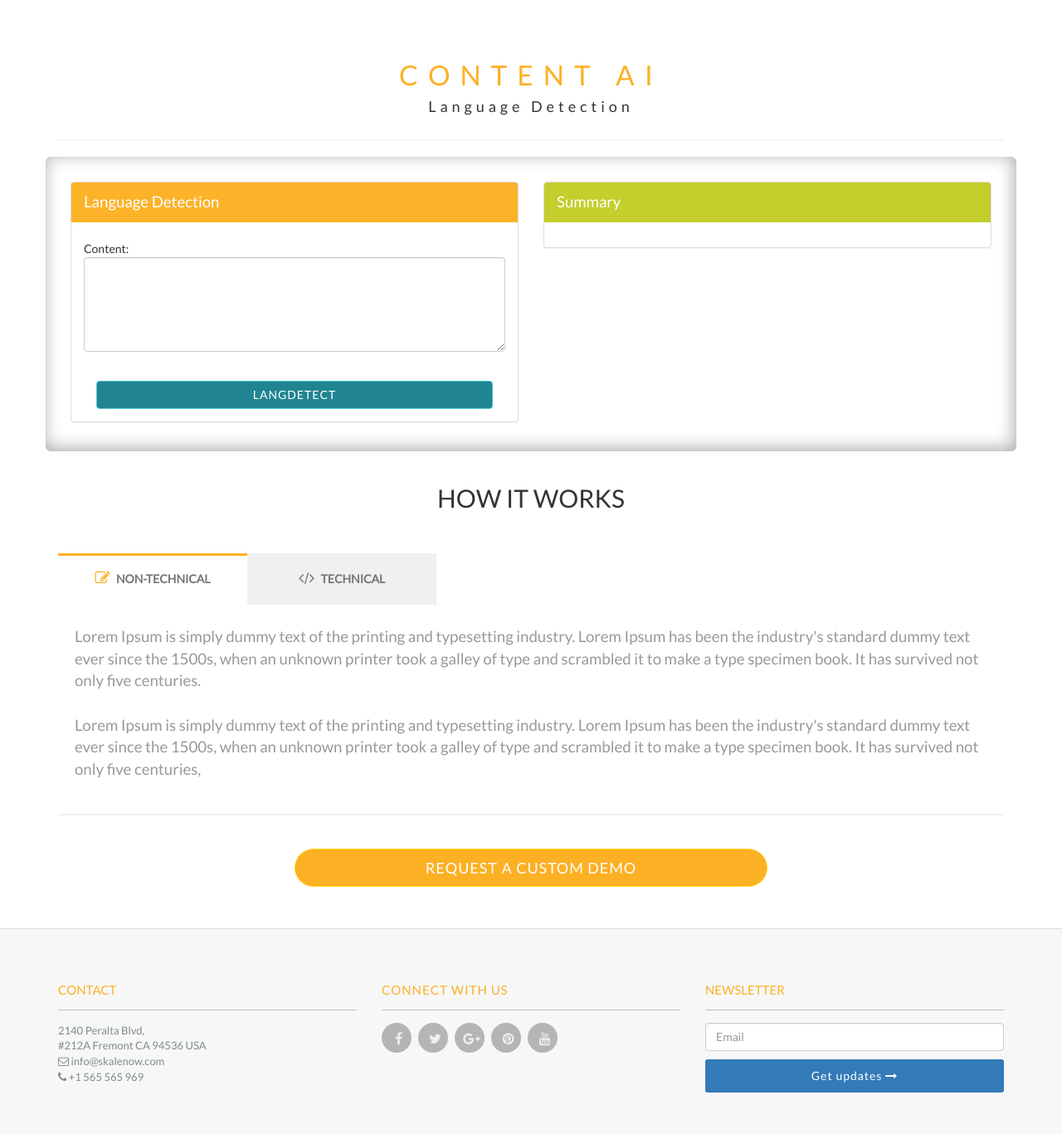
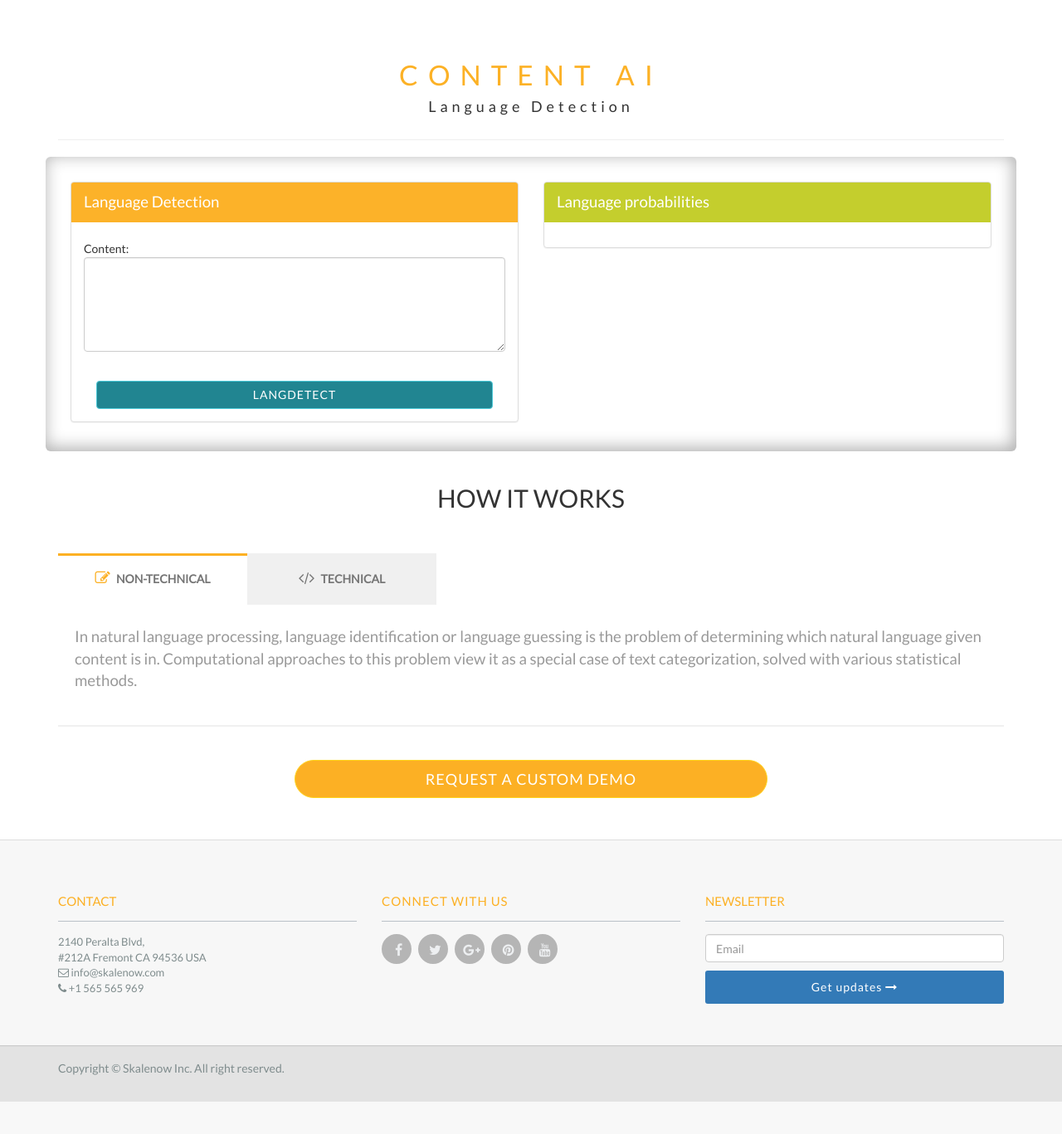
Before and after one commit to varadhodiyil/datasciencesolution, a Django app: page /langdect/ in a window 1280 px wide. Shown: the part 68-1435 px from the top of the page at 83% size. After the commit the page ends 1396 px from the top, so only its background shows below. Run offline with Django 3.2, Linux system fonts and the light colour scheme; some libraries are stand-ins or nearby versions.

Commit message:
General Fixes

```diff
--- a/datascience/datascience/core/resources.py
+++ b/datascience/datascience/core/resources.py
@@ -1,6 +1,7 @@
 from datascience.core.classifiers.credit_analysis import CreditRiskAnalysis
 from datascience.core.classifiers.credit_fraud import RandomForest , load_credit_fraud_Model
 creditRisk = CreditRiskAnalysis()
+from langdetect import detect_langs
 # fraud_detection  = RandomForest(classColumn="Class")
 # fraud_detection.train()
 # creditRisk.train()
@@ -11,3 +12,7 @@
 
 def predict_fraud(data):
     return fraud_detection.predict([data.values()])
+
+def lang_detect(data):
+    data = data['text']
+    return detect_langs(data)
--- a/datascience/datascience/core/views.py
+++ b/datascience/datascience/core/views.py
@@ -6,40 +6,90 @@
 from rest_framework.decorators import api_view
 from rest_framework.decorators import parser_classes
 from rest_framework.response import Response
-from datascience.core.resources import predict_credit_risk , predict_fraud
+from datascience.core.resources import predict_credit_risk , predict_fraud , lang_detect
 # Create your views here.
 credit_data = [
-            {
-                "type": "RevolvingUtilizationOfUnsecuredLines" , "min":"0" , "max":"1" , "step":"0.01","val":0.05
-            },
-            {
-                "type": "Age" , "min":"18" , "max":"80" , "step":"1" , "val":30
-            },
-            {
-                "type": "Days59PastDueNotWorse" , "min":"0" , "max":"1000" , "step":"1","val" : 25
-            },
-            {
-                "type": "DebtRatio" , "min":"0" , "max":"1" , "step":"0.01" , "val" : 0.25
-            },
-            {
-                "type": "MonthlyIncome" , "min":"100" , "max":"100000000" , "step":"50" , "val":2500
-            },
-            {
-                "type": "NumberOfOpenCreditLinesAndLoans" , "min":"0" , "max":"1000" , "step":"1","val" : 80
-            },
-            {
-                "type": "NumberOfTimes90DaysLate" , "min":"0" , "max":"1000" , "step":"1","val" : 70
-            },
-            {
-                "type": "NumberRealEstateLoansOrLines" , "min":"0" , "max":"1000" , "step":"1", "val" : 10
-            },
-            {
-                "type": "NumberOfTime60To89DaysPastDueNotWorse" , "min":"0" , "max":"1000" , "step":"1" ,"val" : 125
-            },
-            {
-                "type": "NumberOfDependents" , "min":"0" , "max":"10" , "step":"1" ,"val" : 2
-            }]
-
+    {
+        "val": 0.05,
+        "min": "0",
+        "max": "1",
+        "value": "RevolvingUtilizationOfUnsecuredLines",
+        "step": "0.01",
+        "type": "RevolvingUtilizationOfUnsecuredLines"
+    },
+    {
+        "val": 30,
+        "min": "18",
+        "max": "80",
+        "value": "Age",
+        "step": "1",
+        "type": "Age"
+    },
+    {
+        "val": 25,
+        "min": "0",
+        "max": "1000",
+        "value": "Days59PastDueNotWorse",
+        "step": "1",
+        "type": "Days59PastDueNotWorse"
+    },
+    {
+        "val": 0.25,
+        "min": "0",
+        "max": "1",
+        "value": "DebtRatio",
+        "step": "0.01",
+        "type": "DebtRatio"
+    },
+    {
+        "val": 2500,
+        "min": "100",
+        "max": "100000000",
+        "value": "MonthlyIncome",
+        "step": "50",
+        "type": "MonthlyIncome"
+    },
+    {
+        "val": 80,
+        "min": "0",
+        "max": "1000",
+        "value": "NumberOfOpenCreditLinesAndLoans",
+        "step": "1",
+        "type": "NumberOfOpenCreditLinesAndLoans"
+    },
+    {
+        "val": 70,
+        "min": "0",
+        "max": "1000",
+        "value": "Number Of Times 90Days Late",
+        "step": "1",
+        "type": "NumberOfTimes90DaysLate"
+    },
+    {
+        "val": 10,
+        "min": "0",
+        "max": "1000",
+        "value": "Number Real Estate Loans Or Lines",
+        "step": "1",
+        "type": "NumberRealEstateLoansOrLines"
+    },
+    {
+        "val": 125,
+        "min": "0",
+        "max": "1000",
+        "value": "Number Of Time 60-89 Days Past Due Not Worse",
+        "step": "1",
+        "type": "NumberOfTime60To89DaysPastDueNotWorse"
+    },
+    {
+        "val": 2,
+        "min": "0",
+        "max": "10",
+        "value": "Number Of Dependents",
+        "step": "1",
+        "type": "NumberOfDependents"
+    }
+]
 def home(request):
     return render(request,"index.html")
 
@@ -70,7 +120,16 @@
 def sentiment(request):
     return render(request,"sentiment.html")
 
+@api_view(["GET","POST"])
+@parser_classes((JSONParser,FormParser))
 def langdetect(request):
+    if request.method == "POST":
+        data = request.data
+        r = lang_detect(data)
+        resp = list()
+        for l in r:
+            resp.append(l.__dict__)
+        return Response(resp)
     return render(request,"langdetect.html")
 
 def clv(request):
--- a/datascience/datascience/requirements.txt
+++ b/datascience/datascience/requirements.txt
@@ -3,3 +3,4 @@
 sklearn
 django
 django-rest-framework
+langdetect
--- a/datascience/static/assets/scripts/langdetect.js
+++ b/datascience/static/assets/scripts/langdetect.js
@@ -4,7 +4,7 @@
    $scope.submit = function (isValid) {
         if (isValid)
         {
-            $http.post("langdetect/", this.LangDetect).then(function (result)
+            $http.post("#", this.LangDetect).then(function (result)
             {
                 $scope.summary = result.data;
             });
--- a/datascience/templates/base.html
+++ b/datascience/templates/base.html
@@ -15,6 +15,7 @@
       <link href="{% static 'assets/css/style.css' %}" rel="stylesheet">
        <script >
         let apiURL = "http://34.209.99.196:5000/";
+        let base = "http://13.59.28.211/app/";
         </script>
       <!-- HTML5 shim and Respond.js for IE8 support of HTML5 elements and media queries -->
       <!-- WARNING: Respond.js doesn't work if you view the page via file:// -->
--- a/datascience/templates/fraud-detection.html
+++ b/datascience/templates/fraud-detection.html
@@ -66,7 +66,7 @@
             This model takes users loan application information and creates a credit risk score card!
             <pre>
                  <code>
-curl '<script>document.write(window.location.host)</script>/fraud-detection/' -X POST -H 'Content-Type: application/json' --data \
+curl '<script>document.write(base)</script>/fraud-detection/' -X POST -H 'Content-Type: application/json' --data \
 <span class="code-params">'{
     "Time": 0,
     "V1": -1.35980713367,
--- a/datascience/templates/langdetect.html
+++ b/datascience/templates/langdetect.html
@@ -33,9 +33,13 @@
          </div>
          <div class="col-md-6">
             <div class="panel panel-default skl-panel2">
-               <div class="panel-heading"><span class="skl-txt-big1">Summary</span></div>
+               <div class="panel-heading"><span class="skl-txt-big1">Language probabilities</span></div>
                <div class="panel-body">
-                  <span id="probdist" ng-bind="summary" style="width:502px;height:636px;"></span>
+                  <span id="probdist" ng-repeat="s in summary" style="width:502px;height:636px;">
+                    {% verbatim %}
+                    <p class="skl-txt-big1">{{s.lang}}: {{s.prob}}</p>
+                    {% endverbatim %}
+                  </span>
                </div>
             </div>
          </div>
@@ -55,14 +59,24 @@
             <label for="tab2"><i class="fa fa-code"></i><span>TECHNICAL</span></label>
             <section id="content1" class="tab-content">
                <p class="skl-txt-big1">
-                  Lorem Ipsum is simply dummy text of the printing and typesetting industry. Lorem Ipsum has been the industry's standard dummy text ever since the 1500s, when an unknown printer took a galley of type and scrambled it to make a type specimen book. It has survived not only five centuries.<br><br>
-                  Lorem Ipsum is simply dummy text of the printing and typesetting industry. Lorem Ipsum has been the industry's standard dummy text ever since the 1500s, when an unknown printer took a galley of type and scrambled it to make a type specimen book. It has survived not only five centuries,
+                  In natural language processing, language identification or language guessing is the problem of determining
+                  which natural language given content is in. Computational approaches to this problem view it as a special case
+                  of text categorization, solved with various statistical methods.
                </p>
             </section>
             <section id="content2" class="tab-content">
                <p class="skl-txt-big1">
-                  Lorem Ipsum is simply dummy text of the printing and typesetting industry. Lorem Ipsum has been the industry's standard dummy text ever since the 1500s, when an unknown printer took a galley of type and scrambled it to make a type specimen book. It has survived not only five centuries.<br><br>
-                  Lorem Ipsum is simply dummy text of the printing and typesetting industry. Lorem Ipsum has been the industry's standard dummy text ever since the 1500s, when an unknown printer took a galley of type and scrambled it to make a type specimen book. It has survived not only five centuries,
+                              <pre>
+                 <code>
+curl '<script>document.write(base)</script>/langdetect/' -H 'Content-Type: application/json' --data \
+<span class="code-params">'{
+  "text": "Lorem Ipsum is simply dummy text of the printing and typesetting industry.
+          Lorem Ipsum has been the industry's standard dummy text ever since the 1500s, when an unknown printer
+          took a galley of type and scrambled it to make a type specimen book. It has survived not only five centuries."
+}'
+</span>
+</code>
+</pre>
                </p>
             </section>
          </div>
```
Also changed, not shown: datascience/datascience/core/classifiers/credit_fraud.py (+2 -5 lines), datascience/templates/credit-analysis.html (+8 -7 lines).
